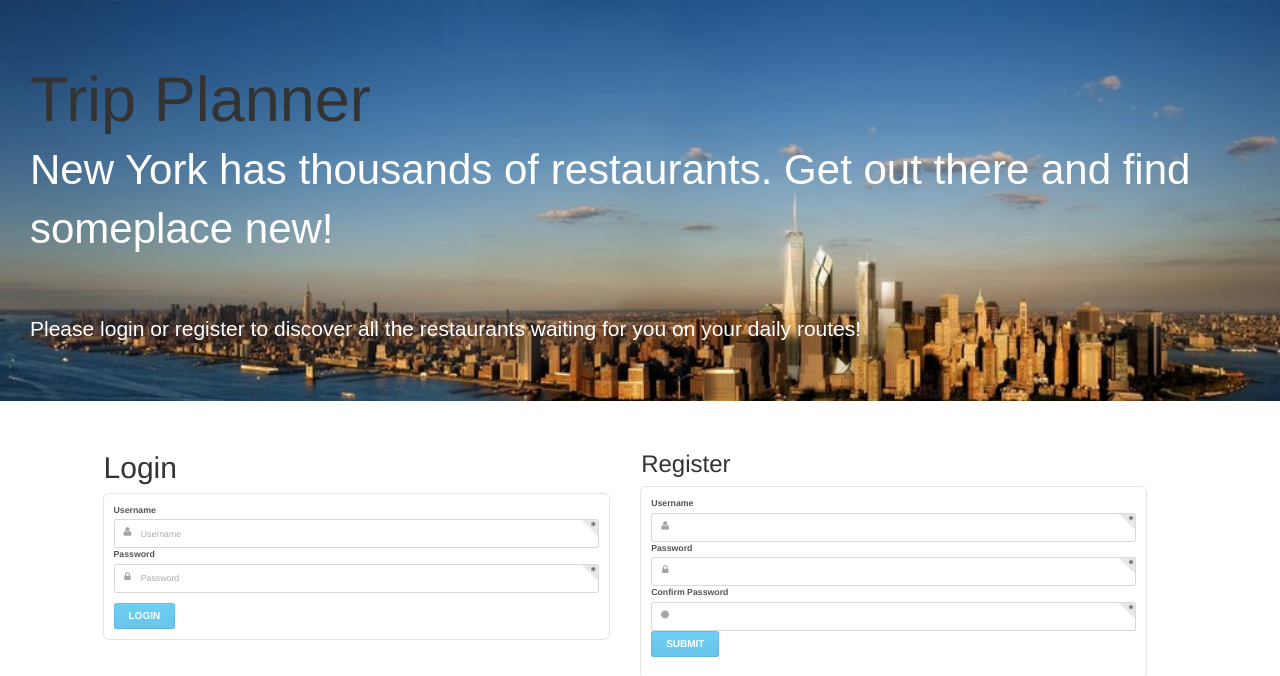
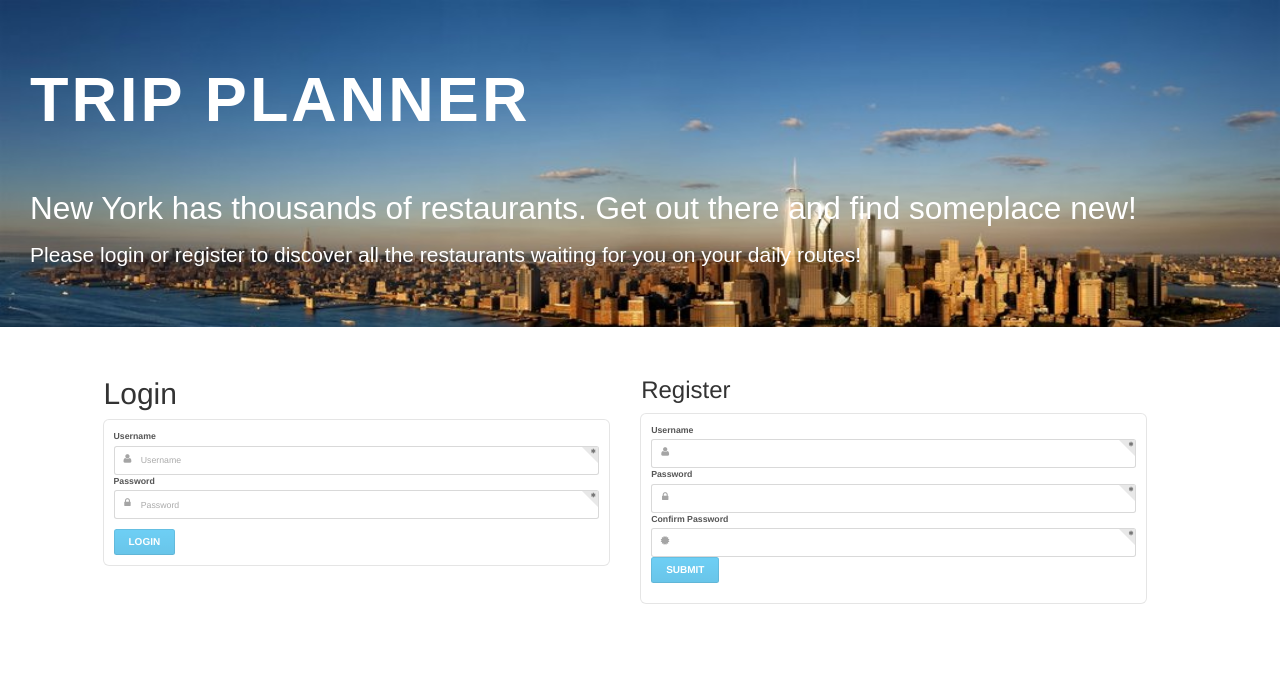
Before and after one commit to stuycs-softdev-fall-2013/proj2-pd6-03-sleepy-bayou, a Flask app: page / in a window 1280 px wide. Shown: the top 676 px of the page. Run offline with Flask 2, Linux system fonts and the light colour scheme.

Commit message:
minor changes

```diff
--- a/templates/CSS/home.css
+++ b/templates/CSS/home.css
@@ -1,6 +1,6 @@
 body
 {
-background-color: #e0e0e0;
+background-color: #b0b0b0;
 }
 
 #error
@@ -17,17 +17,18 @@ background-size: 100% 150%;
 background-repeat: no-repeat;
 }
 
-h1
+#heading
 {
-font-size: 200%;
+font-size: 300%;
+letter-spacing: 3px;
+font-weight: bold;
+font-family: "Ariel", sans-serif;
 color: white;
-font-weight:bold;
-font-family: "Avantgarde", sans-serif;
 }
 
 #top-para
 {
-font-size: 200%;
+font-size: 150%;
 color: white;
 font-family: "Avantgarde", sans-serif;
 }
--- a/templates/home.html
+++ b/templates/home.html
@@ -10,9 +10,9 @@
 
   <body>
       <div class="jumbotron">
-      <h1> Trip Planner </h1>
+      <h1 id="heading"> TRIP PLANNER </h1>
+      <br>
       <p id="top-para"> New York has thousands of restaurants. Get out there and find someplace new! </p>
-      <br>
       <p id="top-para2">Please login or register to discover all the restaurants waiting for you on your daily routes! </p>
       </div>
 
```
